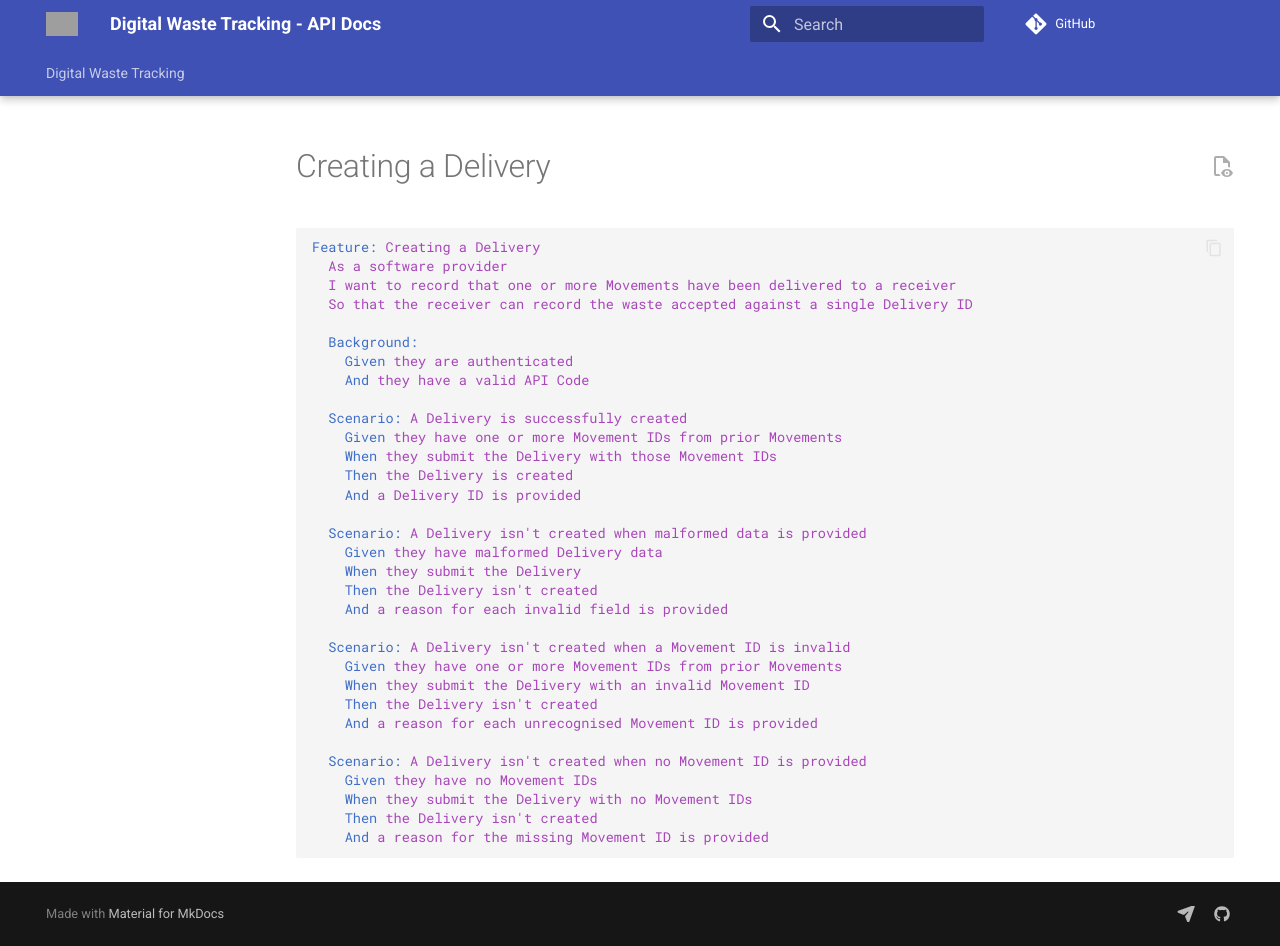
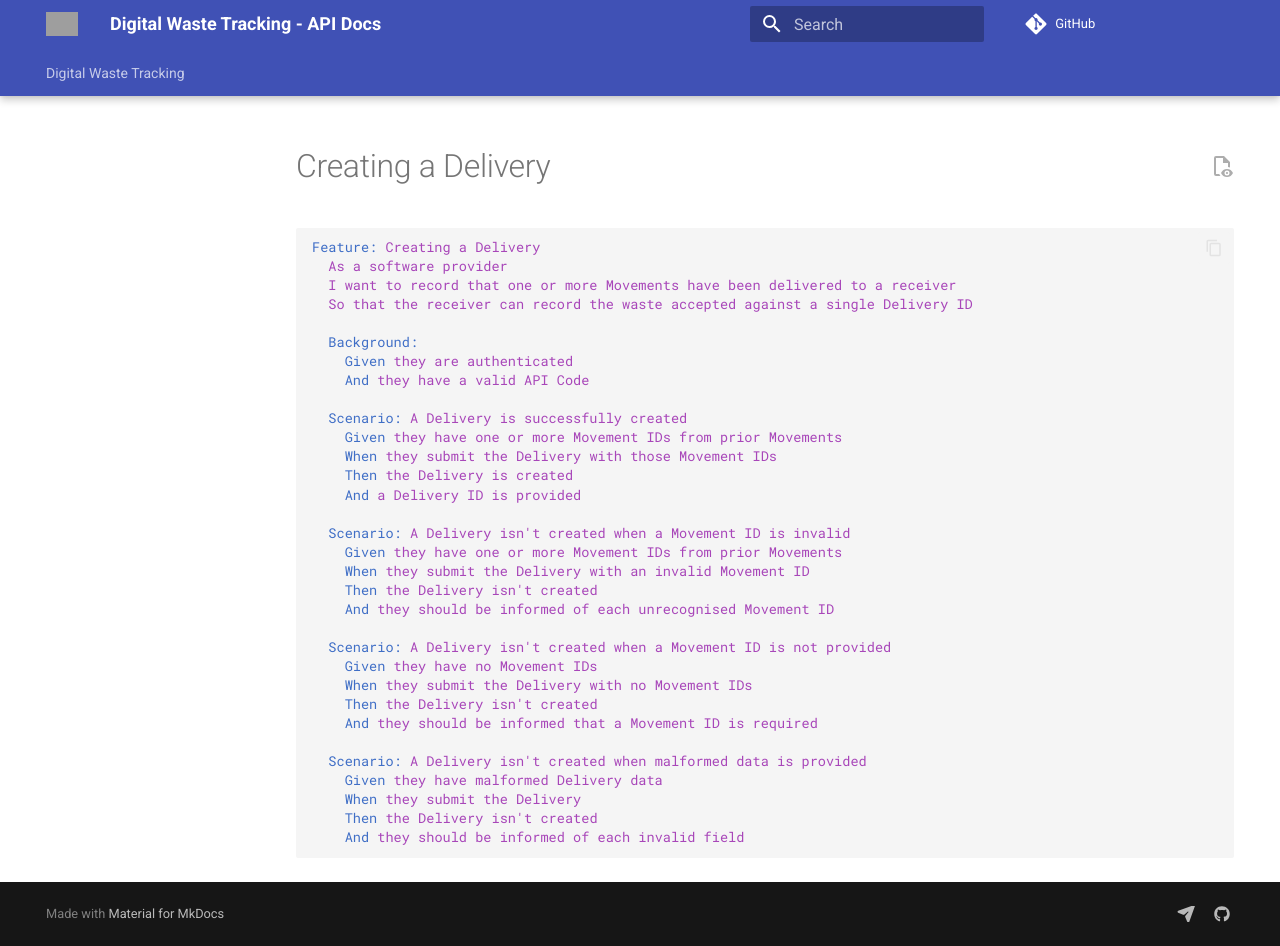
Before and after one commit to DEFRA/digital-waste-tracking-api-docs, an MkDocs documentation site: the page built from docs/collections/scenarios/beta-1/delivery/creating-a-delivery.md, in a window 1280 px wide and 946 px high. Built offline with MkDocs 1.6.1 and Material for MkDocs 9.7.7, drawn with Linux system fonts in a browser that asks for light colours; comment, search, counter and statistics services are not loaded; the version menu is left out; grey boxes are pictures that could not be loaded.

Commit message:
Added a missing Collection Movement ID scenario and reserved “reason” for Receipts with no Delivery ID

````diff
--- a/docs/collections/scenarios/beta-1/delivery/creating-a-delivery.md
+++ b/docs/collections/scenarios/beta-1/delivery/creating-a-delivery.md
@@ -20,21 +20,21 @@ Feature: Creating a Delivery
     Then the Delivery is created
     And a Delivery ID is provided
 
+  Scenario: A Delivery isn't created when a Movement ID is invalid
+    Given they have one or more Movement IDs from prior Movements
+    When they submit the Delivery with an invalid Movement ID
+    Then the Delivery isn't created
+    And they should be informed of each unrecognised Movement ID
+
+  Scenario: A Delivery isn't created when a Movement ID is not provided
+    Given they have no Movement IDs
+    When they submit the Delivery with no Movement IDs
+    Then the Delivery isn't created
+    And they should be informed that a Movement ID is required
+
   Scenario: A Delivery isn't created when malformed data is provided
     Given they have malformed Delivery data
     When they submit the Delivery
     Then the Delivery isn't created
-    And a reason for each invalid field is provided
-
-  Scenario: A Delivery isn't created when a Movement ID is invalid
-    Given they have one or more Movement IDs from prior Movements
-    When they submit the Delivery with an invalid Movement ID
-    Then the Delivery isn't created
-    And a reason for each unrecognised Movement ID is provided
-
-  Scenario: A Delivery isn't created when no Movement ID is provided
-    Given they have no Movement IDs
-    When they submit the Delivery with no Movement IDs
-    Then the Delivery isn't created
-    And a reason for the missing Movement ID is provided
+    And they should be informed of each invalid field
 ```
````
Also changed, not shown: docs/collections/scenarios/beta-1/authenticating-a-software-provider.md (+1 -1 lines), docs/collections/scenarios/beta-1/authorising-the-submitting-organisation.md (+1 -1 lines), docs/collections/scenarios/beta-1/collection/creating-a-collection.md (+9 -2 lines), docs/collections/scenarios/beta-1/movement/creating-a-movement.md (+1 -1 lines), docs/collections/scenarios/beta-1/receipt/creating-a-receipt.md (+10 -10 lines).
